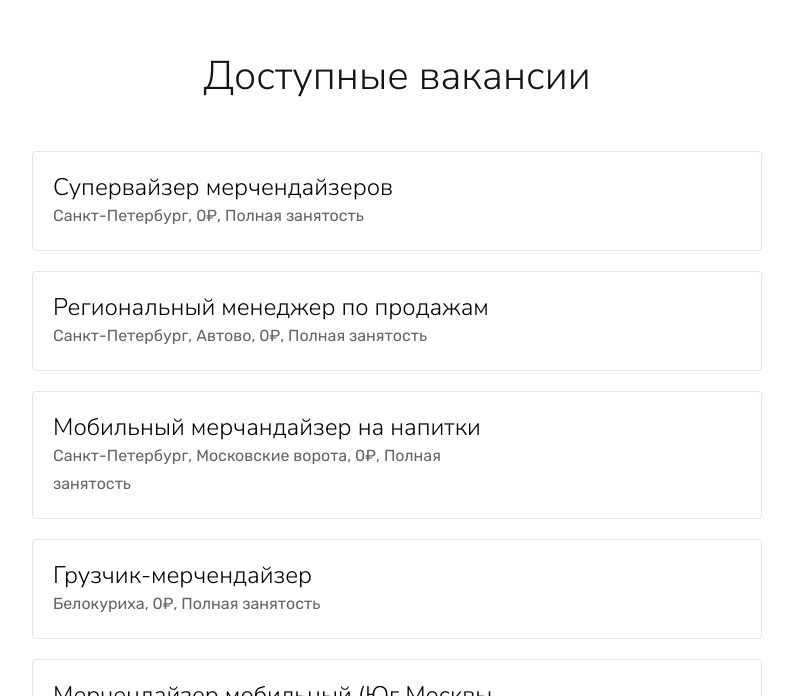
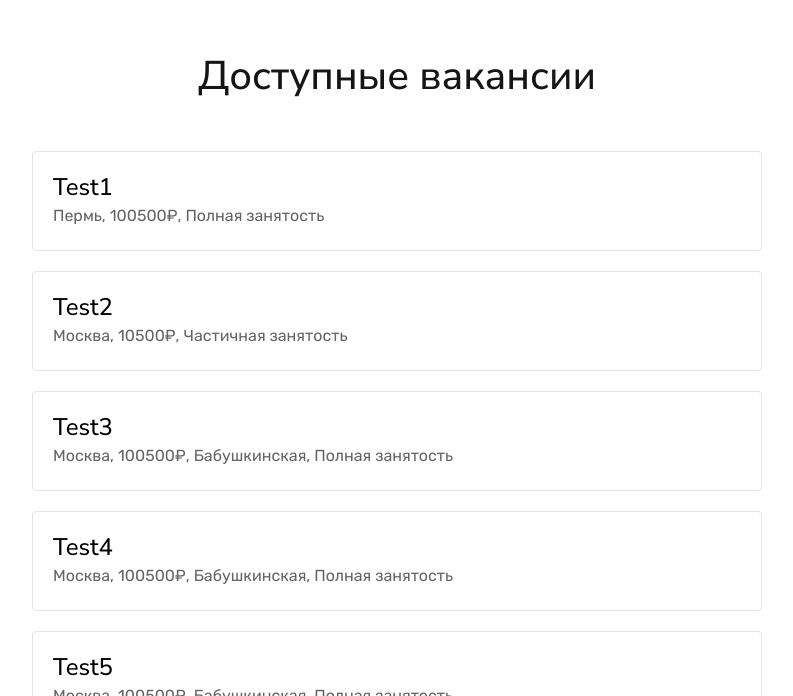
Before and after one commit to apuc/mercherry, a Vue app: page / in a window 1280 px wide. Shown: the part 1524-2220 px from the top of the page, without its empty margins (243-1036 px from the left). Built offline with nearby package versions, Linux system fonts and the light colour scheme; what vue-yandex-maps would draw is missing.

Commit message:
change routes

```diff
--- a/public/custom-bootstrap.css
+++ b/public/custom-bootstrap.css
@@ -19,7 +19,6 @@ h6, .h6 {
 h1, h2, h3, h4, h5, h6, .h1, .h2, .h3, .h4, .h5, .h6 {
     margin-bottom: .5em;
     font-family: "Nunito Sans", sans-serif;
-    font-weight: 300;
     line-height: 1.25;
     color: inherit;
 }
@@ -1650,6 +1649,9 @@ input[type="radio"], input[type="checkbox"] {
 .c-gray {
     color: #ccc
 }
+.c-dark-gray {
+    color: #646464;
+}
 @media (min-width: 1600px) {
     .container {
         max-width: 1300px;
--- a/src/components/VacancyItem.vue
+++ b/src/components/VacancyItem.vue
@@ -4,10 +4,23 @@
       <div class="row">
         <div class="col-md-8">
           <h5 class="mt-0 mb-0">
-            <a class="black-link" href="#">{{item.name}}</a>
+            <router-link class="black-link" :to="`/job/${item.id}`">{{item.label}}</router-link>
           </h5>
           <p class="mb-0">
-							<span>{{item.desc}}</span>
+            <span>
+              <template v-if="item.city != ''">
+                {{item.city}},
+              </template>
+              <template v-if="item.salary != ''">
+                {{item.salary}}₽,
+              </template>
+              <template v-if="item.metro != ''">
+                {{item.metro}},
+              </template>
+              <template v-if="item.employment != ''">
+                {{item.employment}}
+              </template>
+            </span>
           </p>
         </div>
         <div class="col-md-4 text-right">
@@ -20,9 +33,12 @@
 <script>
   export default {
     name: "Vacancy",
-    props: [
-      'item'
-    ]
+    props: {
+      item: {
+        type: Object,
+        required: true
+      }
+    }
   }
 </script>
 
--- a/src/components/home/HomeVacancies.vue
+++ b/src/components/home/HomeVacancies.vue
@@ -28,24 +28,44 @@
       return {
         vacancies: [
           {
-            name: 'Супервайзер мерчендайзеров',
-            desc: 'Санкт-Петербург, 0₽, Полная занятость'
+            "id": 1,
+            "label": "Test1",
+            "city": "Пермь",
+            "metro": "",
+            "salary": 100500,
+            "employment": "Полная занятость"
           },
           {
-            name: 'Региональный менеджер по продажам',
-            desc: 'Санкт-Петербург, Автово, 0₽, Полная занятость'
+            "id": 2,
+            "label": "Test2",
+            "city": "Москва",
+            "metro": "",
+            "salary": 10500,
+            "employment": "Частичная занятость"
           },
           {
-            name: 'Мобильный мерчандайзер на напитки',
-            desc: 'Санкт-Петербург, Московские ворота, 0₽, Полная занятость'
+            "id": 3,
+            "label": "Test3",
+            "city": "Москва",
+            "metro": "Бабушкинская",
+            "salary": 100500,
+            "employment": "Полная занятость"
           },
           {
-            name: 'Грузчик-мерчендайзер',
-            desc: 'Белокуриха, 0₽, Полная занятость'
+            "id": 4,
+            "label": "Test4",
+            "city": "Москва",
+            "metro": "Бабушкинская",
+            "salary": 100500,
+            "employment": "Полная занятость"
           },
           {
-            name: 'Мерчендайзер мобильный (Юг Москвы, Видное и Троицк)',
-            desc: 'Видное, 0₽, Полная занятость'
+            "id": 5,
+            "label": "Test5",
+            "city": "Москва",
+            "metro": "Бабушкинская",
+            "salary": 100500,
+            "employment": "Полная занятость"
           }
         ]
       }
--- a/src/components/job/JobPagination.vue
+++ b/src/components/job/JobPagination.vue
@@ -1,7 +1,7 @@
 <template>
   <ul class="pagination text-center">
     <li class="page-item prev">
-      <router-link v-if="currentPage != 1" class="page-link" :to="prevPage">
+      <router-link v-if="currentPage != 1" class="page-link" :to="'/job/page/' + prevPage">
         <i class="fa fa-angle-left" aria-hidden="true"></i>
       </router-link>
       <span v-else class="page-link disabled">
@@ -12,7 +12,7 @@
       <router-link class="page-link" :to="`/job/page/${page}`">{{page}}</router-link>
     </li>
     <li>
-      <router-link v-if="currentPage != pages.length" class="page-link" :to="nextPage">
+      <router-link v-if="currentPage != pages.length" class="page-link" :to="'/job/page/' + nextPage">
         <i class="fa fa-angle-right" aria-hidden="true"></i>
       </router-link>
       <span v-else class="page-link disabled">
--- a/src/components/vacancy/VacancyDesc.vue
+++ b/src/components/vacancy/VacancyDesc.vue
@@ -36,7 +36,7 @@
       <div class="row">
         <div class="col-xl-6 mb-1" v-for="(value, key, index) in vacancyData">
           <div class="row">
-            <div class="col-6">{{vacancyDataName[key]}}:</div>
+            <div class="col-6 c-dark-gray">{{vacancyDataName[key]}}:</div>
             <div class="col-6">{{value}}</div>
           </div>
         </div>
--- a/src/components/vacancy/VacancySimilar.vue
+++ b/src/components/vacancy/VacancySimilar.vue
@@ -10,7 +10,7 @@
       />
     </ul>
     <div class="text-center mt-4">
-      <a class="btn btn-purple px-5" href="/job/default/index">Смотреть еще</a>
+      <router-link class="btn btn-purple px-5" to="/job">Смотреть еще</router-link>
     </div>
   </div>
 </template>
@@ -23,16 +23,28 @@
       return {
         vacancies: [
           {
-            name: 'Супервайзер мерчендайзеров',
-            desc: 'Санкт-Петербург, 0₽, Полная занятость'
+            "id": 1,
+            "label": "Test1",
+            "city": "Пермь",
+            "metro": "",
+            "salary": 100500,
+            "employment": "Полная занятость"
           },
           {
-            name: 'Региональный менеджер по продажам',
-            desc: 'Санкт-Петербург, Автово, 0₽, Полная занятость'
+            "id": 2,
+            "label": "Test2",
+            "city": "Москва",
+            "metro": "",
+            "salary": 10500,
+            "employment": "Частичная занятость"
           },
           {
-            name: 'Мобильный мерчандайзер на напитки',
-            desc: 'Санкт-Петербург, Московские ворота, 0₽, Полная занятость'
+            "id": 3,
+            "label": "Test3",
+            "city": "Москва",
+            "metro": "Бабушкинская",
+            "salary": 100500,
+            "employment": "Полная занятость"
           }
         ]
       }
--- a/src/router.js
+++ b/src/router.js
@@ -4,6 +4,7 @@ import Home from './views/Home.vue';
 import Login from "./views/Login";
 import Job from "./views/Job";
 import Vacancy from "./views/Vacancy";
+import Policy from "./views/Policy";
 
 Vue.use(Router);
 
@@ -35,9 +36,14 @@ export default new Router({
       ]
     },
     {
-      path: '/vacancy',
+      path: '/job/:id',
       name: 'vacancy',
-      component: Vacancy
+      component: Vacancy,
+    },
+    {
+      path: '/policy',
+      name: 'policy',
+      component: Policy
     }
   ]
 })
--- a/src/views/Job.vue
+++ b/src/views/Job.vue
@@ -33,24 +33,44 @@
       return {
         vacancies: [
           {
-            name: 'Супервайзер мерчендайзеров',
-            desc: 'Санкт-Петербург, 0₽, Полная занятость'
+            "id": 1,
+            "label": "Test1",
+            "city": "Пермь",
+            "metro": "",
+            "salary": 100500,
+            "employment": "Полная занятость"
           },
           {
-            name: 'Региональный менеджер по продажам',
-            desc: 'Санкт-Петербург, Автово, 0₽, Полная занятость'
+            "id": 2,
+            "label": "Test2",
+            "city": "Москва",
+            "metro": "",
+            "salary": 10500,
+            "employment": "Частичная занятость"
           },
           {
-            name: 'Мобильный мерчандайзер на напитки',
-            desc: 'Санкт-Петербург, Московские ворота, 0₽, Полная занятость'
+            "id": 3,
+            "label": "Test3",
+            "city": "Москва",
+            "metro": "Бабушкинская",
+            "salary": 100500,
+            "employment": "Полная занятость"
           },
           {
-            name: 'Грузчик-мерчендайзер',
-            desc: 'Белокуриха, 0₽, Полная занятость'
+            "id": 4,
+            "label": "Test4",
+            "city": "Москва",
+            "metro": "Бабушкинская",
+            "salary": 100500,
+            "employment": "Полная занятость"
           },
           {
-            name: 'Мерчендайзер мобильный (Юг Москвы, Видное и Троицк)',
-            desc: 'Видное, 0₽, Полная занятость'
+            "id": 5,
+            "label": "Test5",
+            "city": "Москва",
+            "metro": "Бабушкинская",
+            "salary": 100500,
+            "employment": "Полная занятость"
           }
         ],
         currentPage: 1
--- /dev/null
+++ b/src/views/Policy.vue
@@ -0,0 +1,15 @@
+<template>
+  <section class="policy">
+
+  </section>
+</template>
+
+<script>
+  export default {
+    name: "Policy"
+  }
+</script>
+
+<style scoped>
+
+</style>
```
